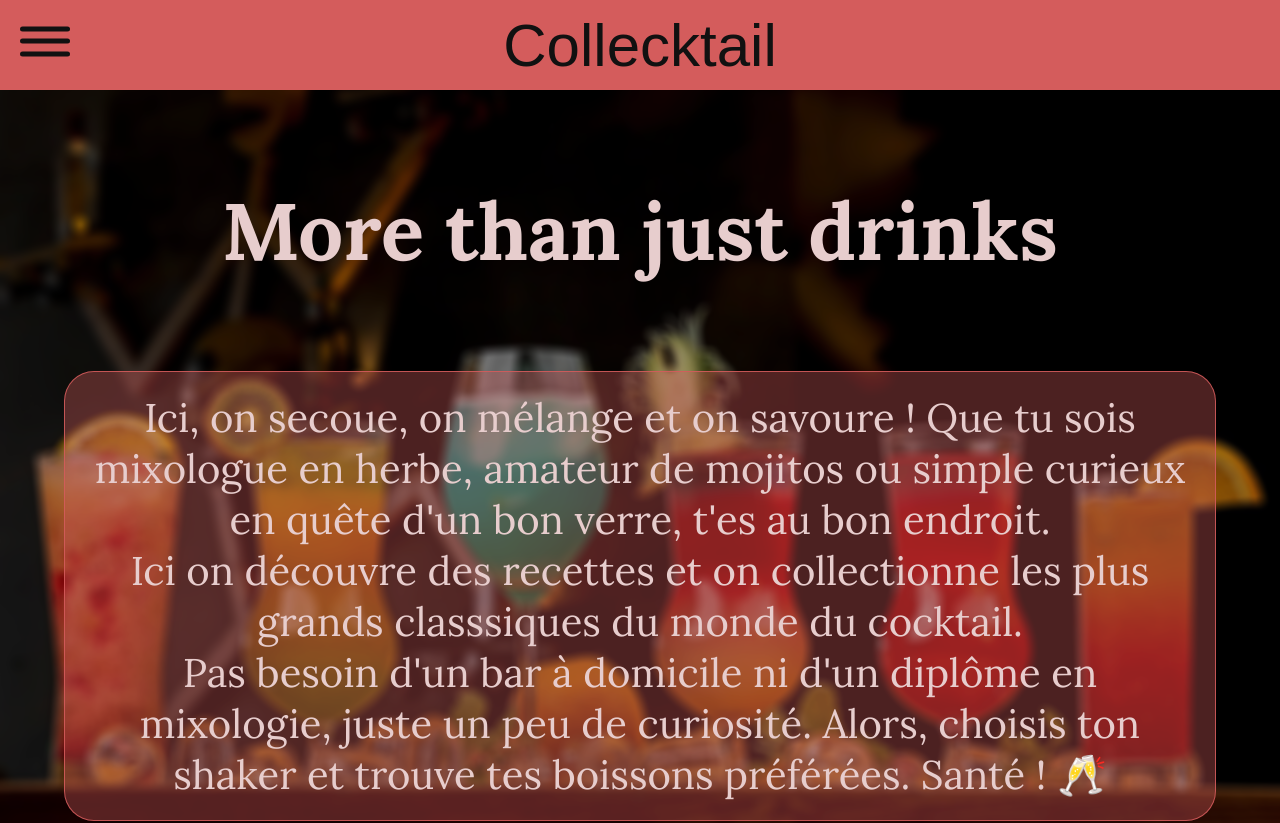
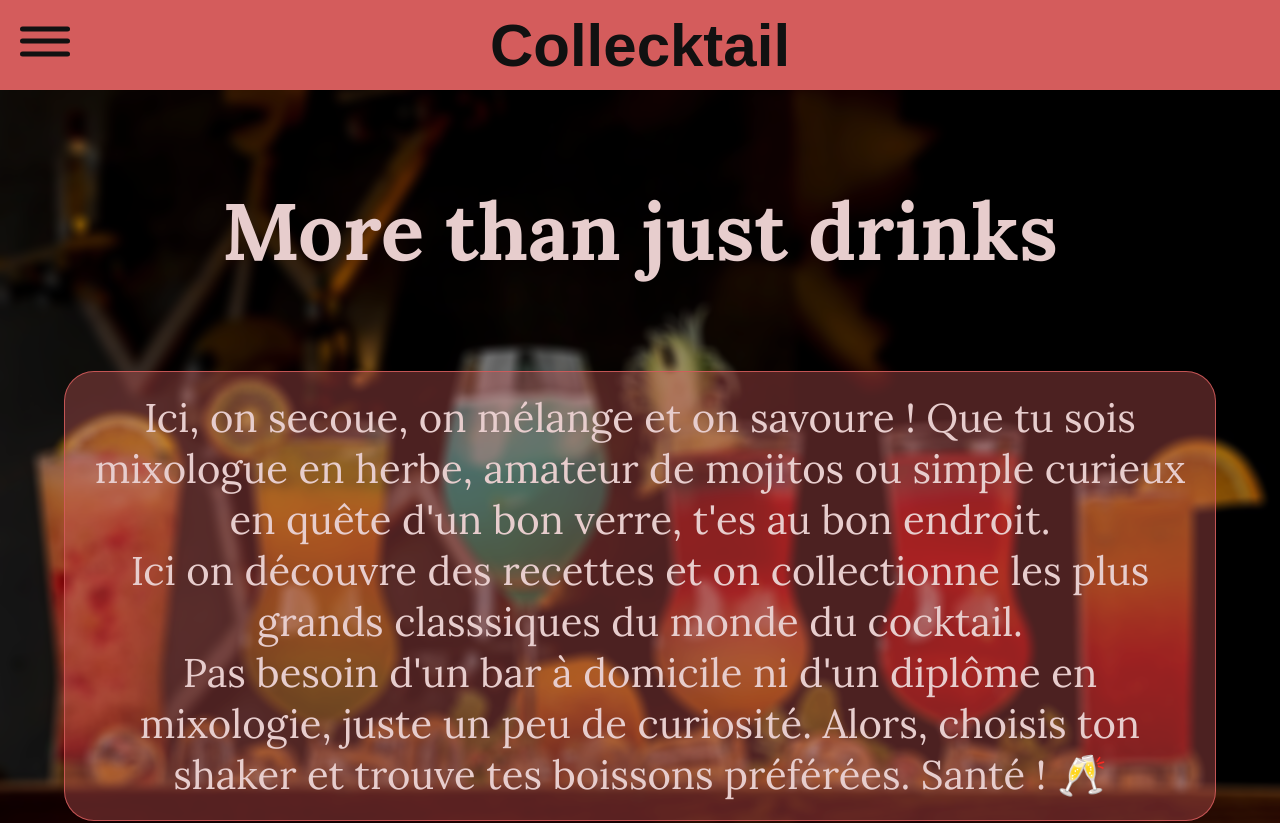
Before and after one commit to Xeelap/Rendu-javascript-mardi, a plain HTML site: page PJsite1/index.html in a window 1280 px wide. Shown: the top 823 px of the page. Drawn offline with Linux system fonts and the light colour scheme; a web font is replaced by a local one.

Commit message:
Add files via upload
h -> h1

```diff
--- a/PJsite1/index.html
+++ b/PJsite1/index.html
@@ -29,7 +29,7 @@
   </head>
 
   <body>
-    <header><h class="logo">Collecktail</h1> <!--logo central-->
+    <header><h1 class="logo">Collecktail</h1> <!--logo central-->
       <div class="menu-cache">  <!--Menu caché qui se retracte tant que l'on clique pas sur les barres-->
       <ul>
         <li><a href="collection.html">Collection</a></li>
```
